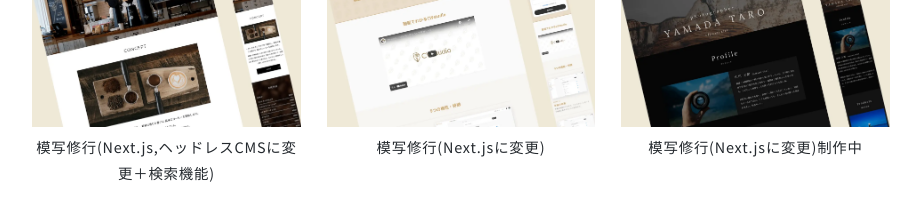
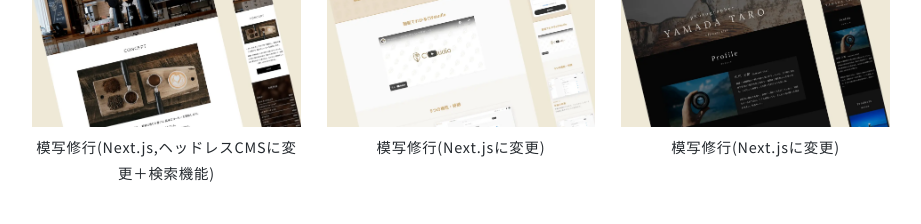
Before and after one commit to yume0222/portfolio, a plain HTML site: page index.html in a window 1280 px wide. Shown: the part 2440-2664 px from the top of the page, without its empty margins (179-1100 px from the left). Drawn offline with Linux system fonts and the light colour scheme; some packages are replaced by stand-ins of ours.

Commit message:
Update index.html

```diff
--- a/index.html
+++ b/index.html
@@ -157,7 +157,7 @@
         <div class="grid__item">
           <a href="https://photographer-portfolio-copy.vercel.app/" target="_blank" class="grid__link">
             <img src="img/photographer-portfolio.webp" alt="" class="grid__image">
-            <p class="grid__title">模写修行(Next.jsに変更)制作中</p>
+            <p class="grid__title">模写修行(Next.jsに変更)</p>
           </a>
         </div>
       </div>
```
